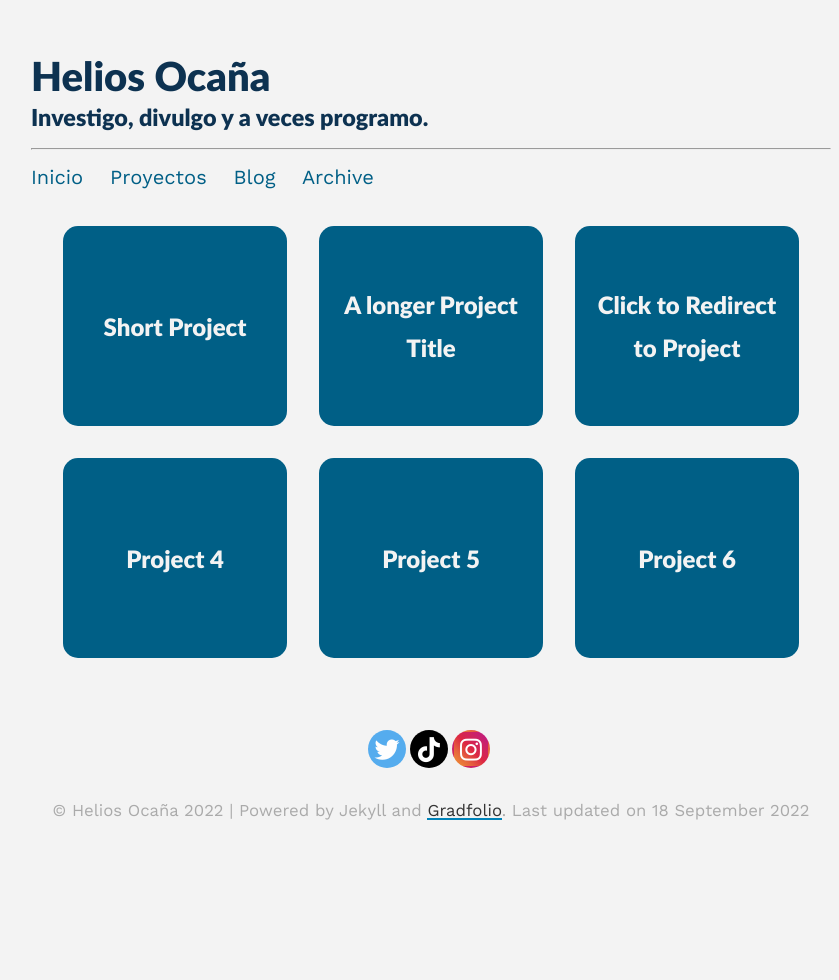
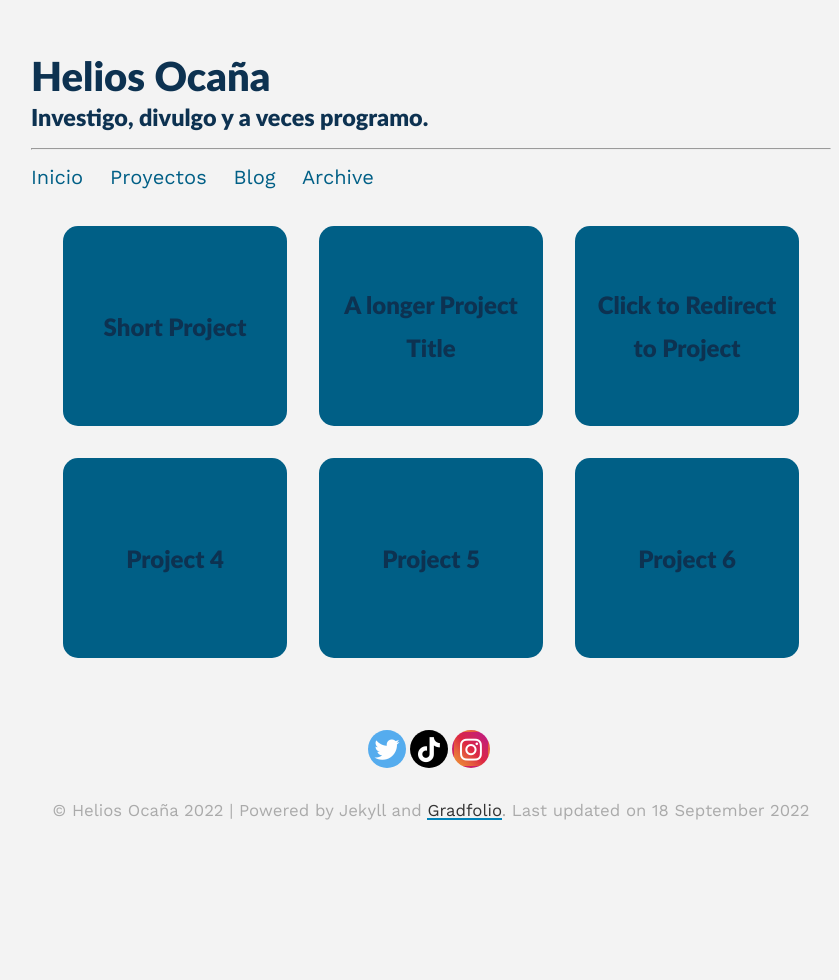
Before and after one commit to Heliouz/Heliouz.github.io, a Jekyll site: the page built from _pages/projects.md, in a window 1280 px wide. Shown: the whole page, without its empty margins (209-1048 px from the left). Built offline with Jekyll 4.4.1, drawn with Linux system fonts in a browser that asks for light colours.

Commit message:
Update projects.md

```diff
--- a/_pages/projects.md
+++ b/_pages/projects.md
@@ -17,7 +17,7 @@ published: true
   <div class="projectTile">
           <a href="{{ project.redirect }}" target="_blank">
           <span>
-              <h2 style="color:#F3F3F3">{{ project.title }}</h2>
+              <h2>{{ project.title }}</h2>
               <br/>
               <p>{{ project.description }}</p>
           </span>
@@ -29,7 +29,7 @@ published: true
   <div class="projectTile">
           <a href="{{ project.url | prepend: site.baseurl | prepend: site.url }}">
           <span>
-              <h2 style="color:#F3F3F3">{{ project.title }}</h2>
+              <h2>{{ project.title }}</h2>
               <br/>
               <p>{{ project.description }}</p>
           </span>
```
